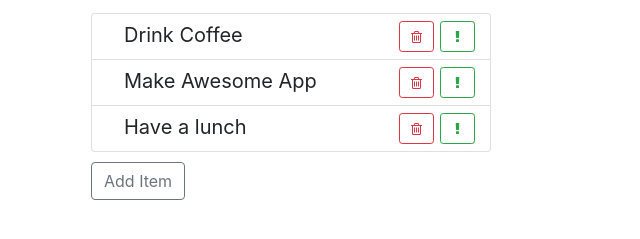
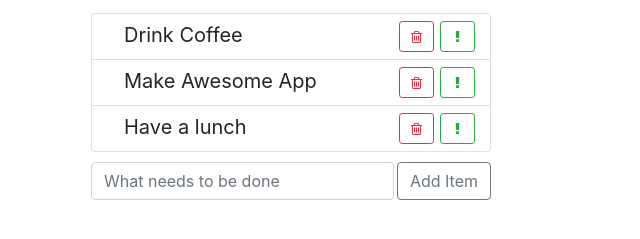
Before and after one commit to d-vergilyush/course-react-todo, a React app: page / in a window 1280 px wide. Shown: the part 145-384 px from the top of the page, without its empty margins (349-989 px from the left). Built offline with nearby package versions, Linux system fonts and the light colour scheme.

Commit message:
Improve `item-add-form` component

```diff
--- a/src/components/item-add-form/item-add-form.css
+++ b/src/components/item-add-form/item-add-form.css
@@ -1,3 +1,11 @@
 .item-add-form {
     margin-top: 10px;
 }
+
+.item-add-form input {
+    margin-right: 3px;
+}
+
+.item-add-form button {
+    flex-shrink: 0;
+}
--- a/src/components/item-add-form/item-add-form.js
+++ b/src/components/item-add-form/item-add-form.js
@@ -3,17 +3,41 @@ import React, { Component } from 'react';
 import './item-add-form.css';
 
 export default class ItemAddForm extends Component {
+
+    state = {
+        label: ''
+    };
+
+    onLabelChange = (evt) => {
+        this.setState({
+            label: evt.target.value
+        })
+
+    };
+
+    onSubmit = (evt) => {
+        evt.preventDefault();
+        this.props.onItemAdded(this.state.label);
+        this.setState({
+            label: ''
+        })
+    }
+
     render() {
-        const { onItemAdded } = this.props;
 
         return (
-        <div className="item-add-form">
+        <form className="item-add-form d-flex"
+              onSubmit={ this.onSubmit }>
+            <input type="text"
+                   className="form-control"
+                   onChange={ this.onLabelChange }
+                   placeholder="What needs to be done"
+                   value={ this.state.label } />
             <button
-                className="btn btn-outline-secondary"
-                onClick={ () => onItemAdded('ololo') }>
+                className="btn btn-outline-secondary">
                 Add Item
             </button>
-        </div>
+        </form>
         )
     };
 }
```
